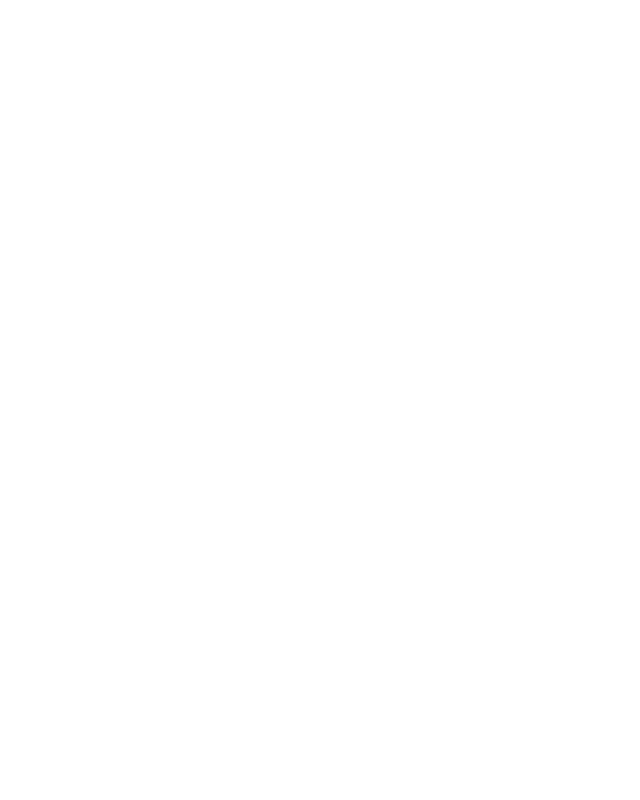
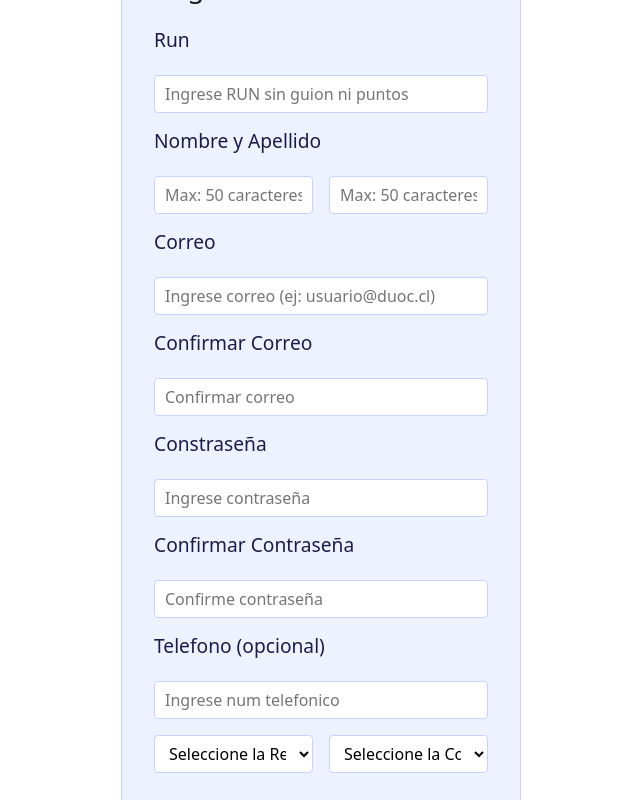
Before and after one commit to Vol-Tech/voltech-react, a React (Vite) app in the folder voltech-frontend/: page /registro in a window 1280 px wide. Shown: the part 360-1160 px from the top of the page, without its empty margins (319-959 px from the left). Before the commit the page ends 800 px from the top, so only its background shows below. Built offline with nearby package versions, Linux system fonts and the light colour scheme.

Commit message:
modif/feat: cambie un poco el title para que este mejor escrito el nicho, ademas de crear el login y registro faltante, tambien al icono de usuario le di una referencia para que sea funcional, ademas de agregando el login y registro de jsx

```diff
--- a/voltech-frontend/blogs.html
+++ b/voltech-frontend/blogs.html
@@ -4,7 +4,7 @@
 <head>
   <meta charset="UTF-8" />
   <meta name="viewport" content="width=device-width, initial-scale=1.0" />
-  <title>voltech | Tu casa de tecnología y confiable</title>
+  <title>voltech | Tu casa de tecnología confiable</title>
   <link rel="icon" type="image/png" href="/img/VolTech Logo - Sin texto.png" />
   <link rel="stylesheet" href="/css/style-renato.css" />
   <link rel="stylesheet" href="/css/style.css" />
--- a/voltech-frontend/contacto.html
+++ b/voltech-frontend/contacto.html
@@ -4,7 +4,7 @@
 <head>
   <meta charset="UTF-8" />
   <meta name="viewport" content="width=device-width, initial-scale=1.0" />
-  <title>voltech | Tu casa de tecnología y confiable</title>
+  <title>voltech | Tu casa de tecnología confiable</title>
   <link rel="icon" type="image/png" href="/img/VolTech Logo - Sin texto.png" />
   <link rel="stylesheet" href="/css/style-renato.css" />
   <link rel="stylesheet" href="/css/style.css" />
--- a/voltech-frontend/index.html
+++ b/voltech-frontend/index.html
@@ -4,7 +4,7 @@
 <head>
   <meta charset="UTF-8" />
   <meta name="viewport" content="width=device-width, initial-scale=1.0" />
-  <title>voltech | Tu casa de tecnología y confiable</title>
+  <title>voltech | Tu casa de tecnología confiable</title>
   <link rel="icon" type="image/png" href="/img/VolTech Logo - Sin texto.png" />
   <link rel="stylesheet" href="/css/style-renato.css" />
   <link rel="stylesheet" href="/css/style.css" />
--- a/voltech-frontend/nosotros.html
+++ b/voltech-frontend/nosotros.html
@@ -4,7 +4,7 @@
 <head>
   <meta charset="UTF-8" />
   <meta name="viewport" content="width=device-width, initial-scale=1.0" />
-  <title>Nosotros</title>
+  <title>voltech | Tu casa de tecnología confiable</title>
   <link rel="icon" type="image/png" href="/img/VolTech Logo - Sin texto.png" />
   <link rel="stylesheet" href="/css/style-renato.css" />
   <link rel="stylesheet" href="/css/style.css" />
--- a/voltech-frontend/src/components/Navbar.jsx
+++ b/voltech-frontend/src/components/Navbar.jsx
@@ -21,7 +21,7 @@ export default function Navbar() {
           <li><Link to="/contacto">Contacto</Link></li>
 
           <li className="usuario-contenedor">
-            <a className="icono-usuario" href="#" aria-label="Usuario"></a>
+            <a className="icono-usuario" href="/registro" aria-label="Usuario"></a>
             <ul className="menu-registro">
               <li><Link to="/login">Iniciar Sesión</Link></li>
               <li><Link to="/registro">Registrarse</Link></li>
--- a/voltech-frontend/src/views/Login.jsx
+++ b/voltech-frontend/src/views/Login.jsx
@@ -1,7 +1,21 @@
 export default function Login() {
   return (
-    <main>
-      <h1>A</h1>
+    <main className="main-login">
+
+      <img src="img/VolTech Logo - Sin texto.png" alt="main-logo" />
+
+      <form className="form-container" id="formulario">
+
+        <h3>Inicio de sesión</h3>
+        <h4>Correo</h4>
+        <input type="text" id="regCorreo" placeholder="Ingrese correo (ej: usuario@duoc.cl)" required />
+        <h4>Constraseña</h4>
+        <input type="password" id="regContraseña" placeholder="Ingrese contraseña" required />
+
+        <button type="submit">Iniciar Sesión</button>
+      </form>
+
     </main>
+
   )
 }
--- a/voltech-frontend/src/views/Registro.jsx
+++ b/voltech-frontend/src/views/Registro.jsx
@@ -1,6 +1,42 @@
 export default function Registro() {
   return (
-    <main>
+    <main className="main-login">
+
+      <img src="img/VolTech Logo - Sin texto.png" alt="main-logo" />
+
+      <form className="form-container" id="formulario">
+        <h3>Registro de usuario</h3>
+        <h4>Run</h4>
+        <input type="text" id="regRun" placeholder="Ingrese RUN sin guion ni puntos" required />
+        <h4>Nombre y Apellido</h4>
+        <div className="nom-apellidos-container">
+          <input type="text" id="regNombre" placeholder="Max: 50 caracteres" required />
+          <input type="text" id="regApellido" placeholder="Max: 50 caracteres" required />
+        </div>
+        <h4>Correo</h4>
+        <input type="text" id="regCorreo" placeholder="Ingrese correo (ej: usuario@duoc.cl)" required />
+        <h4>Confirmar Correo</h4>
+        <input type="text" id="regConfirmarCorreo" placeholder="Confirmar correo" required />
+        <h4>Constraseña</h4>
+        <input type="password" id="regContraseña" placeholder="Ingrese contraseña" required />
+        <h4>Confirmar Contraseña</h4>
+        <input type="password" id="regConfirmContraseña" placeholder="Confirme contraseña" required />
+        <h4>Telefono (opcional)</h4>
+        <input type="tel" id="regTelefono" placeholder="Ingrese num telefonico" />
+
+        <div className="select-container">
+          <select name="region" id="sel-region">
+            <option value="">Seleccione la Region</option>
+          </select>
+
+          <select name="comuna" id="sel-comuna">
+            <option value="">Seleccione la Comuna</option>
+          </select>
+        </div>
+
+        <button type="submit">Registrar</button>
+      </form>
+
     </main>
   )
 }
```
Also changed, not shown: voltech-frontend/login.html (added, +18 -0 lines), voltech-frontend/registro.html (added, +18 -0 lines).
